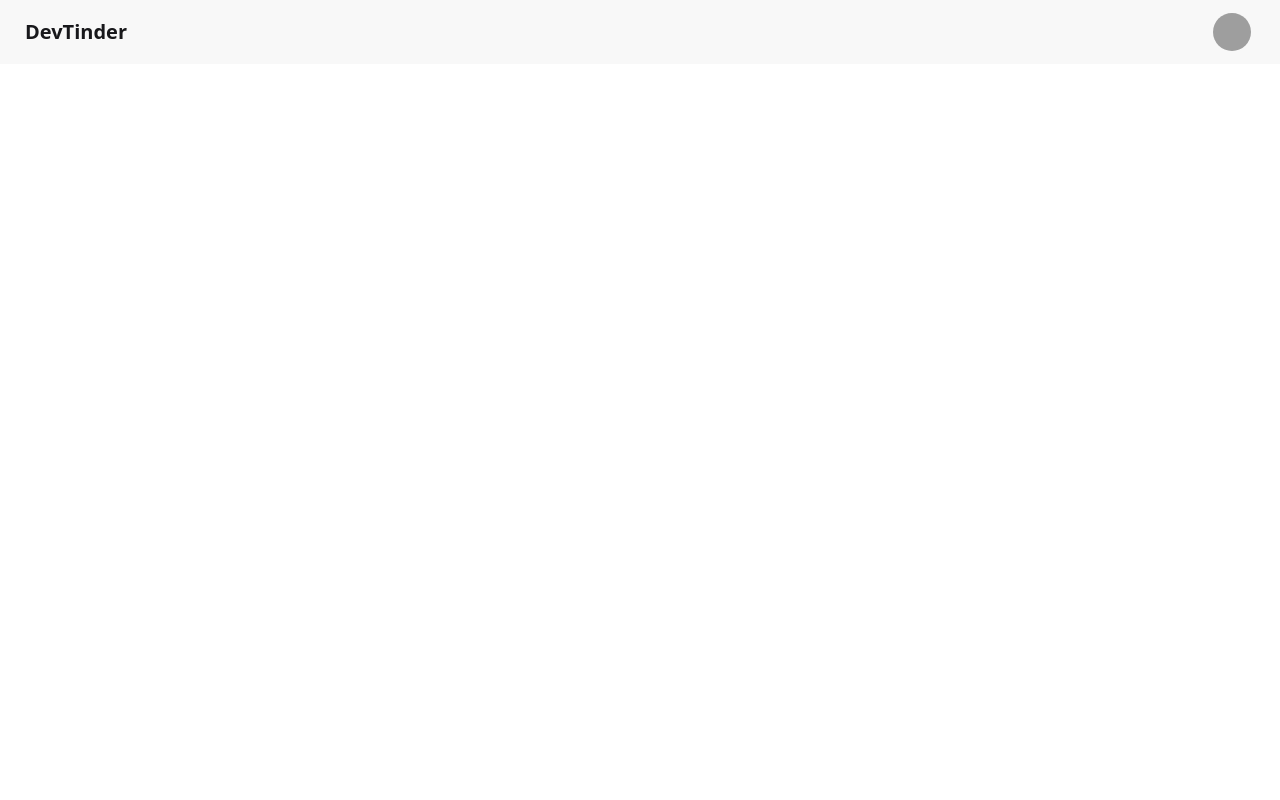
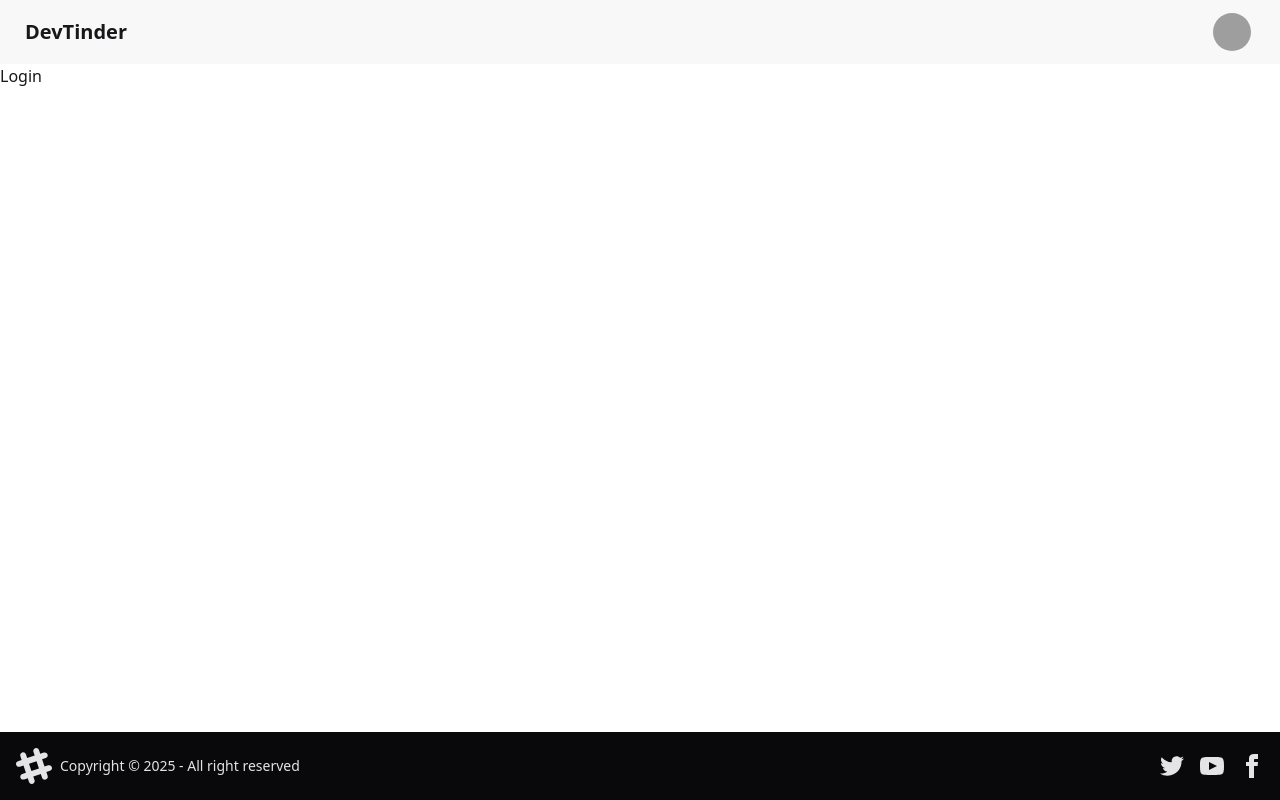
Before and after one commit to arshh020/DevTinder-web, a React (Vite) app: page /login in a window 1280 px wide. Built offline with nearby package versions, Linux system fonts and the light colour scheme; grey boxes are pictures that could not be loaded.

Commit message:
outlet component & footer

```diff
--- a/package.json
+++ b/package.json
@@ -13,6 +13,7 @@
     "@tailwindcss/vite": "^4.1.4",
     "react": "^19.0.0",
     "react-dom": "^19.0.0",
+    "react-router": "^7.5.2",
     "tailwindcss": "^4.1.4"
   },
   "devDependencies": {
--- a/src/App.jsx
+++ b/src/App.jsx
@@ -1,44 +1,19 @@
+import { BrowserRouter, Routes, Route } from "react-router";
+import Body from "./Body";
+import Login from "./Login";
+import Profile from "./Profile";
+
 function App() {
   return (
     <>
-      <div className="navbar bg-base-200">
-        <div className="flex-1">
-          <a className="btn btn-ghost text-xl">DevTinder</a>
-        </div>
-        <div className="flex gap-2">
-          <div className="dropdown dropdown-end mx-5">
-            <div
-              tabIndex={0}
-              role="button"
-              className="btn btn-ghost btn-circle avatar"
-            >
-              <div className="w-10 rounded-full">
-                <img
-                  alt="Tailwind CSS Navbar component"
-                  src="https://img.daisyui.com/images/stock/photo-1534528741775-53994a69daeb.webp"
-                />
-              </div>
-            </div>
-            <ul
-              tabIndex={0}
-              className="menu menu-sm dropdown-content bg-base-100 rounded-box z-1 mt-3 w-52 p-2 shadow"
-            >
-              <li>
-                <a className="justify-between">
-                  Profile
-                  <span className="badge">New</span>
-                </a>
-              </li>
-              <li>
-                <a>Settings</a>
-              </li>
-              <li>
-                <a>Logout</a>
-              </li>
-            </ul>
-          </div>
-        </div>
-      </div>
+      <BrowserRouter basename="/">
+        <Routes>
+          <Route path="/" element={<Body />}>
+            <Route path="/login" element={<Login />} />
+            <Route path="/profile" element={<Profile />} />
+          </Route>
+        </Routes>
+      </BrowserRouter>
     </>
   );
 }
--- /dev/null
+++ b/src/Body.jsx
@@ -0,0 +1,15 @@
+import { Outlet } from "react-router";
+import NavBar from "./NavBar";
+import Footer from "./Footer";
+
+const Body = () => {
+  return (
+    <div>
+      <NavBar />
+      <Outlet />
+      <Footer />
+    </div>
+  );
+};
+
+export default Body;
--- /dev/null
+++ b/src/Footer.jsx
@@ -0,0 +1,59 @@
+import React from "react";
+
+const Footer = () => {
+  return (
+    <footer className="footer sm:footer-horizontal bg-neutral text-neutral-content p-4 fixed bottom-0">
+      <aside className="grid-flow-col items-center">
+        <svg
+          width="36"
+          height="36"
+          viewBox="0 0 24 24"
+          xmlns="http://www.w3.org/2000/svg"
+          fillRule="evenodd"
+          clipRule="evenodd"
+          className="fill-current"
+        >
+          <path d="M22.672 15.226l-2.432.811.841 2.515c.33 1.019-.209 2.127-1.23 2.456-1.15.325-2.148-.321-2.463-1.226l-.84-2.518-5.013 1.677.84 2.517c.391 1.203-.434 2.542-1.831 2.542-.88 0-1.601-.564-1.86-1.314l-.842-2.516-2.431.809c-1.135.328-2.145-.317-2.463-1.229-.329-1.018.211-2.127 1.231-2.456l2.432-.809-1.621-4.823-2.432.808c-1.355.384-2.558-.59-2.558-1.839 0-.817.509-1.582 1.327-1.846l2.433-.809-.842-2.515c-.33-1.02.211-2.129 1.232-2.458 1.02-.329 2.13.209 2.461 1.229l.842 2.515 5.011-1.677-.839-2.517c-.403-1.238.484-2.553 1.843-2.553.819 0 1.585.509 1.85 1.326l.841 2.517 2.431-.81c1.02-.33 2.131.211 2.461 1.229.332 1.018-.21 2.126-1.23 2.456l-2.433.809 1.622 4.823 2.433-.809c1.242-.401 2.557.484 2.557 1.838 0 .819-.51 1.583-1.328 1.847m-8.992-6.428l-5.01 1.675 1.619 4.828 5.011-1.674-1.62-4.829z"></path>
+        </svg>
+        <p>Copyright © {new Date().getFullYear()} - All right reserved</p>
+      </aside>
+      <nav className="grid-flow-col gap-4 md:place-self-center md:justify-self-end">
+        <a>
+          <svg
+            xmlns="http://www.w3.org/2000/svg"
+            width="24"
+            height="24"
+            viewBox="0 0 24 24"
+            className="fill-current"
+          >
+            <path d="M24 4.557c-.883.392-1.832.656-2.828.775 1.017-.609 1.798-1.574 2.165-2.724-.951.564-2.005.974-3.127 1.195-.897-.957-2.178-1.555-3.594-1.555-3.179 0-5.515 2.966-4.797 6.045-4.091-.205-7.719-2.165-10.148-5.144-1.29 2.213-.669 5.108 1.523 6.574-.806-.026-1.566-.247-2.229-.616-.054 2.281 1.581 4.415 3.949 4.89-.693.188-1.452.232-2.224.084.626 1.956 2.444 3.379 4.6 3.419-2.07 1.623-4.678 2.348-7.29 2.04 2.179 1.397 4.768 2.212 7.548 2.212 9.142 0 14.307-7.721 13.995-14.646.962-.695 1.797-1.562 2.457-2.549z"></path>
+          </svg>
+        </a>
+        <a>
+          <svg
+            xmlns="http://www.w3.org/2000/svg"
+            width="24"
+            height="24"
+            viewBox="0 0 24 24"
+            className="fill-current"
+          >
+            <path d="M19.615 3.184c-3.604-.246-11.631-.245-15.23 0-3.897.266-4.356 2.62-4.385 8.816.029 6.185.484 8.549 4.385 8.816 3.6.245 11.626.246 15.23 0 3.897-.266 4.356-2.62 4.385-8.816-.029-6.185-.484-8.549-4.385-8.816zm-10.615 12.816v-8l8 3.993-8 4.007z"></path>
+          </svg>
+        </a>
+        <a>
+          <svg
+            xmlns="http://www.w3.org/2000/svg"
+            width="24"
+            height="24"
+            viewBox="0 0 24 24"
+            className="fill-current"
+          >
+            <path d="M9 8h-3v4h3v12h5v-12h3.642l.358-4h-4v-1.667c0-.955.192-1.333 1.115-1.333h2.885v-5h-3.808c-3.596 0-5.192 1.583-5.192 4.615v3.385z"></path>
+          </svg>
+        </a>
+      </nav>
+    </footer>
+  );
+};
+
+export default Footer;
--- /dev/null
+++ b/src/Login.jsx
@@ -0,0 +1,5 @@
+const Login = () => {
+  return <div>Login</div>;
+};
+
+export default Login;
--- /dev/null
+++ b/src/NavBar.jsx
@@ -0,0 +1,44 @@
+const NavBar = () => {
+  return (
+    <div className="navbar bg-base-200">
+      <div className="flex-1">
+        <a className="btn btn-ghost text-xl">DevTinder</a>
+      </div>
+      <div className="flex gap-2">
+        <div className="dropdown dropdown-end mx-5">
+          <div
+            tabIndex={0}
+            role="button"
+            className="btn btn-ghost btn-circle avatar"
+          >
+            <div className="w-10 rounded-full">
+              <img
+                alt="Tailwind CSS Navbar component"
+                src="https://img.daisyui.com/images/stock/photo-1534528741775-53994a69daeb.webp"
+              />
+            </div>
+          </div>
+          <ul
+            tabIndex={0}
+            className="menu menu-sm dropdown-content bg-base-100 rounded-box z-1 mt-3 w-52 p-2 shadow"
+          >
+            <li>
+              <a className="justify-between">
+                Profile
+                <span className="badge">New</span>
+              </a>
+            </li>
+            <li>
+              <a>Settings</a>
+            </li>
+            <li>
+              <a>Logout</a>
+            </li>
+          </ul>
+        </div>
+      </div>
+    </div>
+  );
+};
+
+export default NavBar;
--- /dev/null
+++ b/src/Profile.jsx
@@ -0,0 +1,5 @@
+const Profile = () => {
+  return <div>Profile</div>;
+};
+
+export default Profile;
```
Also changed, not shown: 1 other file (tests, documents, lock files or other folders).
